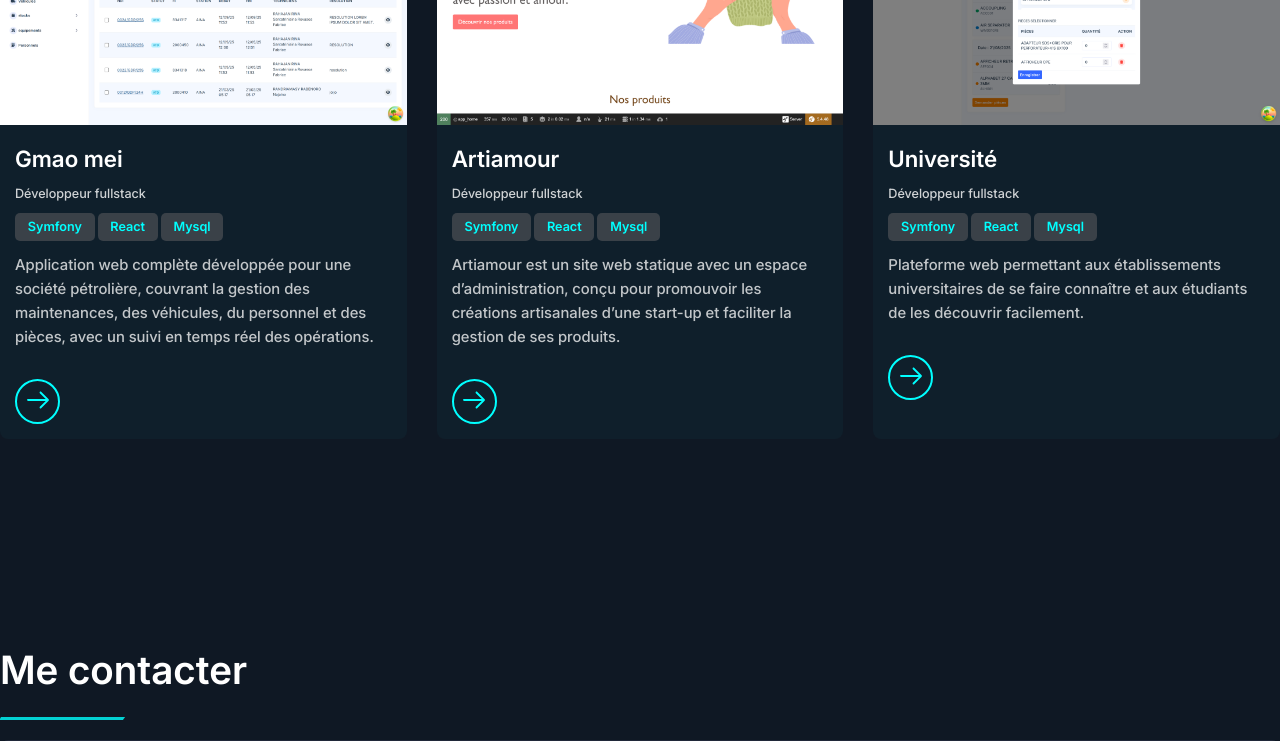
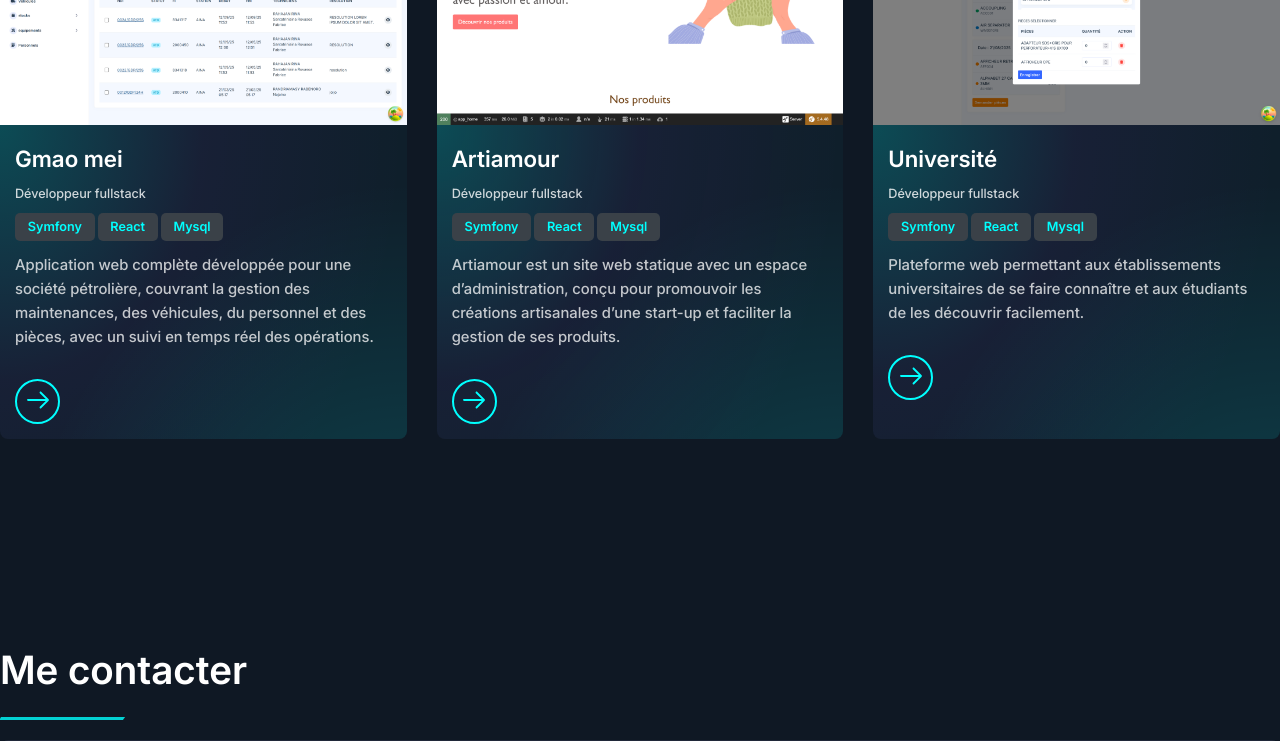
Before and after one commit to manda07tsou/portfolio, a React (Vite) app: page / in a window 1280 px wide. Shown: the part 1860-2601 px from the top of the page. Built offline with nearby package versions, Linux system fonts and the light colour scheme.

Commit message:
changement couleur light

```diff
--- a/src/assets/styles/_contacts.scss
+++ b/src/assets/styles/_contacts.scss
@@ -14,7 +14,7 @@
    align-items: center;
    gap: 1em;
    padding: 1em;
-   background-color: var(--primary-03);
+   background-color: var(--primary-05);
    border-radius:4px 4px 0 0;
    margin-bottom: 1em;
    border-bottom: 4px solid rgb(var(--bg-light));
@@ -45,7 +45,7 @@
 }
 
 .contact__box-body{
-   background-color: var(--primary-03);
+   background-color: var(--primary-05);
    padding: 2em 1em;
    margin: 0;
    border-radius: 10px 10px 0 0;
--- a/src/assets/styles/_footer.scss
+++ b/src/assets/styles/_footer.scss
@@ -1,5 +1,5 @@
 .footer{
-   background-color: rgb(var(--primary)/.05);
+   background-color: var(--primary-05);
    padding: var(--padding) var(--container-padding);
 
    p{
--- a/src/assets/styles/_projects.scss
+++ b/src/assets/styles/_projects.scss
@@ -18,14 +18,20 @@
 .project__card-body{
    position: relative;
    overflow: hidden;
+   height: 100%;
    padding: 1em;
    padding-top: .3em;
-
+   background:
+      radial-gradient(ellipse 100% 90% at top left, rgb(var(--primary)/.2), rgb(187 51 255/.05), transparent),
+      radial-gradient(ellipse 100% 90% at bottom right, rgb(var(--primary)/.2), transparent)
+   ;
 
    &::before {
       content: '';
       position: absolute;
       inset: 0;
+      width: 100%;
+      height: 100%;
       background:
          radial-gradient(ellipse 100% 90% at top left, rgb(var(--primary)/.2), rgb(187 51 255/.05), transparent),
          radial-gradient(ellipse 100% 90% at bottom right, rgb(var(--primary)/.2), transparent)
--- a/src/assets/styles/_skills.scss
+++ b/src/assets/styles/_skills.scss
@@ -40,7 +40,7 @@
    align-items: center;
    gap: .5em;
    color: rgb(var(--color)/.75);
-   background-color: var(--primary-03);
+   background-color: var(--primary-05);
    padding: .7em 1em;
    border-radius: 5px;
 }
```
